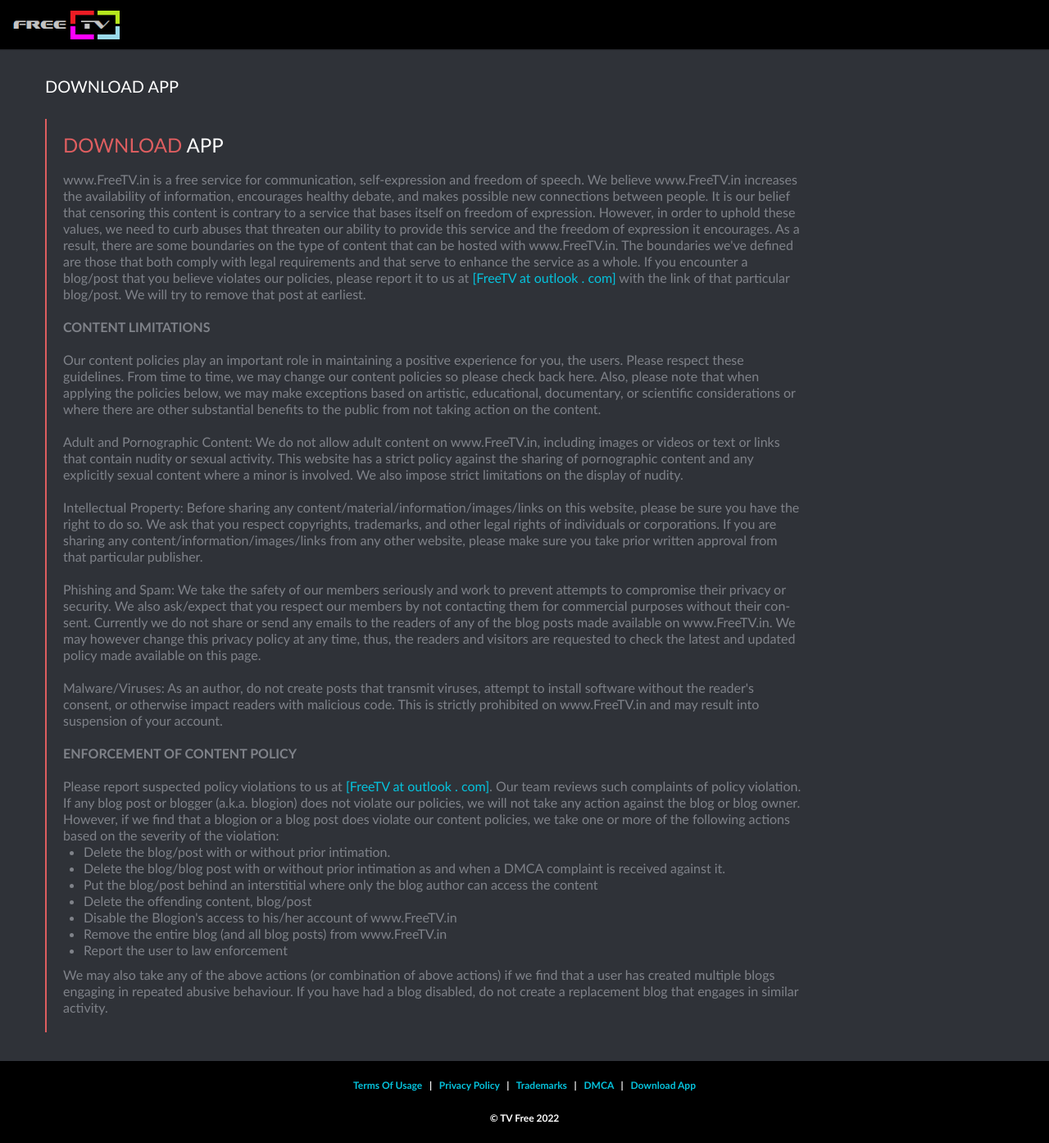
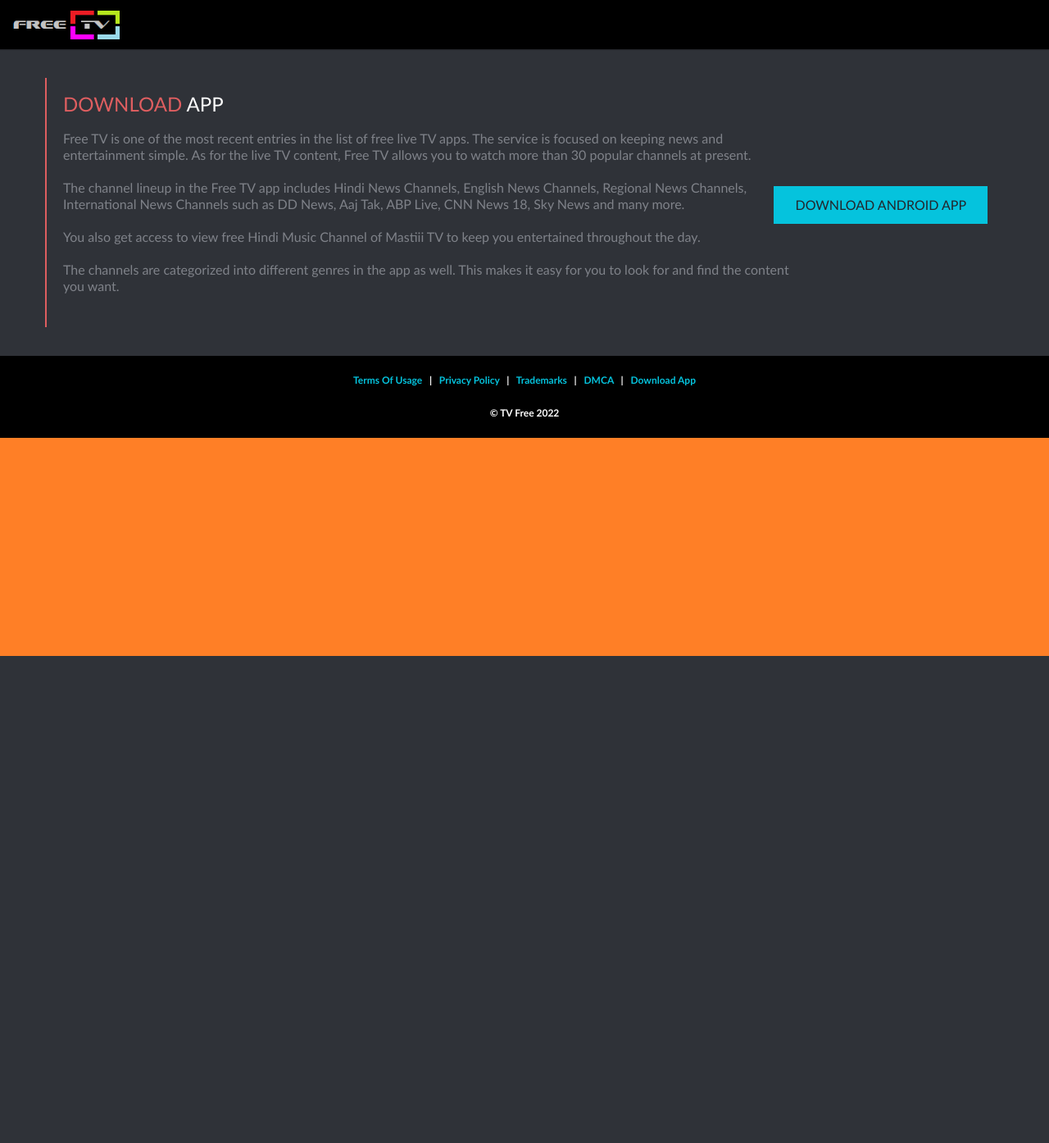
Before and after one commit to screensaverx/screensaverx, a PHP site: page /cms_download.html in a window 1280 px wide. Shown: the whole page at 82% size. After the commit the page ends 800 px from the top, so only its background shows below. Run offline with PHP 8.4, Linux system fonts and the light colour scheme; some libraries are stand-ins or nearby versions.

Commit message:
22 March 22 - One

```diff
--- a/_include/css/main.css
+++ b/_include/css/main.css
@@ -246,7 +246,7 @@
 /* ==================================================
    Margin Bottom Sets
 ================================================== */
-.thumb{height:50px; width:50px; margin:0 10px 10px 0;}
+.thumb{height:50px; width:50px; margin:0 5px 10px 0;}
 
 .margin-0{
 	margin-bottom:0 !important;
--- a/_include/css/shortcodes.css
+++ b/_include/css/shortcodes.css
@@ -9,7 +9,7 @@
   	-webkit-border-radius: 0;
        -moz-border-radius: 0;
             border-radius: 0;
-  	background-color: #3C3F45;
+  	background-color: #05C3DD;
   	color: #23262C;
   	vertical-align: middle;
   	text-align: center;
--- a/cms_download.html
+++ b/cms_download.html
@@ -60,39 +60,21 @@
 		<!-- Information Block -->
         <div class="row">
         	<div class="span12">
-            	<h3 class="spec">DOWNLOAD APP</h3>
                 <div class="info-block">
                 	<div class="info-text">
                 		<h3><span class="color-text">DOWNLOAD </span> APP</h3>
 						<br>
 						<p>
-						www.FreeTV.in is a free service for communication, self-expression and freedom of speech. We believe www.FreeTV.in increases the availability of information, encourages healthy debate, and makes possible new connections between people. It is our belief that censoring this content is contrary to a service that bases itself on freedom of expression. However, in order to uphold these values, we need to curb abuses that threaten our ability to provide this service and the freedom of expression it encourages. As a result, there are some boundaries on the type of content that can be hosted with www.FreeTV.in. The boundaries we've defined are those that both comply with legal requirements and that serve to enhance the service as a whole. If you encounter a blog/post that you believe violates our policies, please report it to us at <a href="#">[FreeTV at outlook . com]</a> with the link of that particular blog/post. We will try to remove that post at earliest.
+						Free TV is one of the most recent entries in the list of free live TV apps. The service is focused on keeping news and entertainment simple.
+						As for the live TV content, Free TV allows you to watch more than 30 popular channels at present.
 						<br><br>
-						<b>CONTENT LIMITATIONS</b>
+						The channel lineup in the Free TV app includes Hindi News Channels, English News Channels, Regional News Channels, International News Channels such as DD News, Aaj Tak, ABP Live, CNN News 18, Sky News and many more.
 						<br><br>
-						Our content policies play an important role in maintaining a positive experience for you, the users. Please respect these guidelines. From time to time, we may change our content policies so please check back here. Also, please note that when applying the policies below, we may make exceptions based on artistic, educational, documentary, or scientific considerations or where there are other substantial benefits to the public from not taking action on the content.
+						You also get access to view free Hindi Music Channel of Mastiii TV to keep you entertained throughout the day.
 						<br><br>
-						Adult and Pornographic Content: We do not allow adult content on www.FreeTV.in, including images or videos or text or links that contain nudity or sexual activity. This website has a strict policy against the sharing of pornographic content and any explicitly sexual content where a minor is involved. We also impose strict limitations on the display of nudity.
+						The channels are categorized into different genres in the app as well. This makes it easy for you to look for and find the content you want.
 						<br><br>
-						Intellectual Property: Before sharing any content/material/information/images/links on this website, please be sure you have the right to do so. We ask that you respect copyrights, trademarks, and other legal rights of individuals or corporations. If you are sharing any content/information/images/links from any other website, please make sure you take prior written approval from that particular publisher.
-						<br><br>
-						Phishing and Spam: We take the safety of our members seriously and work to prevent attempts to compromise their privacy or security. We also ask/expect that you respect our members by not contacting them for commercial purposes without their con-sent. Currently we do not share or send any emails to the readers of any of the blog posts made available on www.FreeTV.in. We may however change this privacy policy at any time, thus, the readers and visitors are requested to check the latest and updated policy made available on this page.
-						<br><br>
-						Malware/Viruses: As an author, do not create posts that transmit viruses, attempt to install software without the reader's consent, or otherwise impact readers with malicious code. This is strictly prohibited on www.FreeTV.in and may result into suspension of your account.
-						<br><br>
-						<b>ENFORCEMENT OF CONTENT POLICY</b>
-						<br><br>
-						Please report suspected policy violations to us at <a href="#">[FreeTV at outlook . com]</a>. Our team reviews such complaints of policy violation. If any blog post or blogger (a.k.a. blogion) does not violate our policies, we will not take any action against the blog or blog owner. However, if we find that a blogion or a blog post does violate our content policies, we take one or more of the following actions based on the severity of the violation:
-						<ul>
-							<li>  Delete the blog/post with or without prior intimation. </li>
-							<li>  Delete the blog/blog post with or without prior intimation as and when a DMCA complaint is received against it. </li>
-							<li>  Put the blog/post behind an interstitial where only the blog author can access the content </li>
-							<li>  Delete the offending content, blog/post </li>
-							<li>  Disable the Blogion's access to his/her account of www.FreeTV.in </li>
-							<li>  Remove the entire blog (and all blog posts) from www.FreeTV.in </li>
-							<li>  Report the user to law enforcement </li>
-						</ul>
-						We may also take any of the above actions (or combination of above actions) if we find that a user has created multiple blogs engaging in repeated abusive behaviour. If you have had a blog disabled, do not create a replacement blog that engages in similar activity.
+						<a class="button" href="/FreeTV_V0.apk">Download Android App</a>
                 	</div>
                 </div>
             </div>
--- a/index.html
+++ b/index.html
@@ -67,9 +67,11 @@
 			</div>
 		</div>
 		<div class="row">
-			Welcome to Free TV. <br><br>With Free TV app, you can now watch free to air LIVE TV channes directly on your mobile. Anytime - Anywhere. <br><br>Its FREE.
+			<img src="/_include/img/advertisement.png" height="100%" width="100%">
 			<br><br>
-			<a class="button" href="/tv2.html">Start TV</a>
+			Welcome to Free TV. With Free TV app, you can now watch free to air LIVE TV channes directly on your mobile. Anytime - Anywhere. Click on Start TV button below.
+			<br><br>
+			<center><a class="button" href="/tv2.html">Start TV</a></center>
 		</div>
 	</div>
 </div>
```
Also changed, not shown: _include/img/advertisement.png (added), 1 other file.
